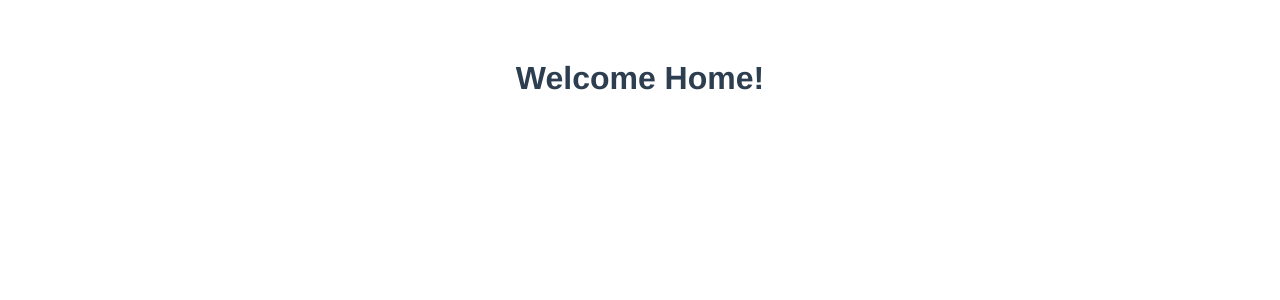
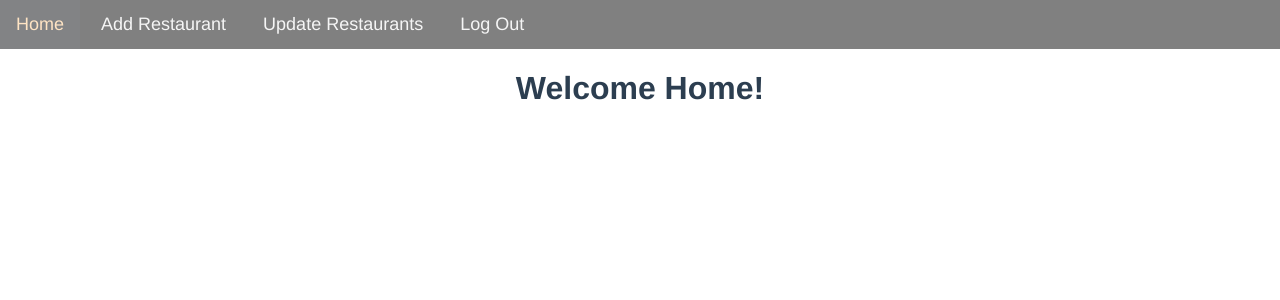
Before and after one commit to Saurabh-101/Grocery_Vue, a Vue app: page / in a window 1280 px wide. Shown: the top 300 px of the page. Built offline with nearby package versions, Linux system fonts and the light colour scheme; sample sign-in values are in the browser's storage.

Commit message:
Added Header

```diff
--- a/src/App.vue
+++ b/src/App.vue
@@ -18,7 +18,11 @@ export default {
   -moz-osx-font-smoothing: grayscale;
   text-align: center;
   color: #2c3e50;
-  margin-top: 60px;
+
+}
+body{
+  margin: 0;
+  padding: 0;
 }
 .logo {
   width: 100px;
--- /dev/null
+++ b/src/components/Header.vue
@@ -0,0 +1,35 @@
+<template>
+  <div class="nav">
+    <a href="#">Home</a>
+    <a href="#">Add Restaurant</a>
+    <a href="#">Update Restaurants</a>
+    <a href="#">Log Out</a>
+  </div>
+</template>
+
+<script>
+export default {
+  name: "HeaderPage",
+};
+</script>
+
+<style>
+.nav {
+    background: grey;
+    overflow: hidden;
+
+}
+.nav a{
+    float: left;
+    color: whitesmoke;
+    padding: 14px 16px;
+    text-align: center;
+    font-size: 18px;
+    text-decoration: none;
+    margin-right: 5px;
+}
+.nav a:hover{
+    background-color: rgb(130, 131, 133);
+    color: bisque;
+}
+</style>
--- a/src/components/Home.vue
+++ b/src/components/Home.vue
@@ -1,11 +1,16 @@
 <template>
+    <HeaderPage />
     <h1>Welcome Home!</h1>
     <a href=""></a>
 </template>
 
 <script>
+import HeaderPage from './Header.vue';
 export default {
     name: 'HomePage',
+    components:{
+        HeaderPage,
+    },
     mounted(){
         let user = localStorage.getItem('user-info');
         if(!user){
```
